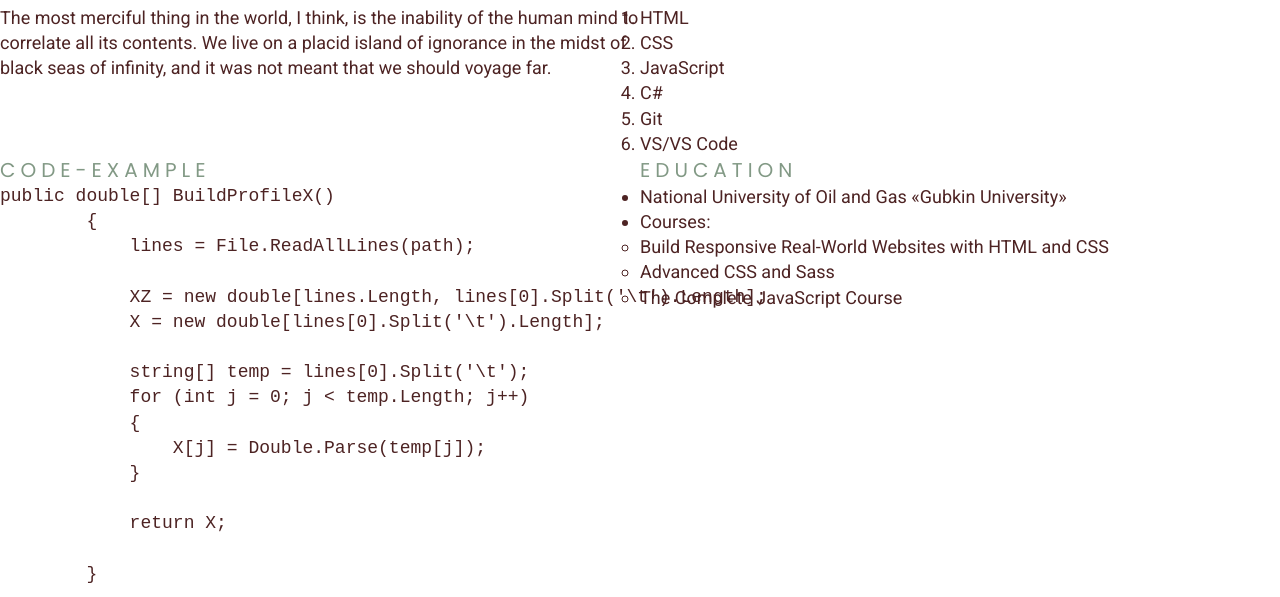
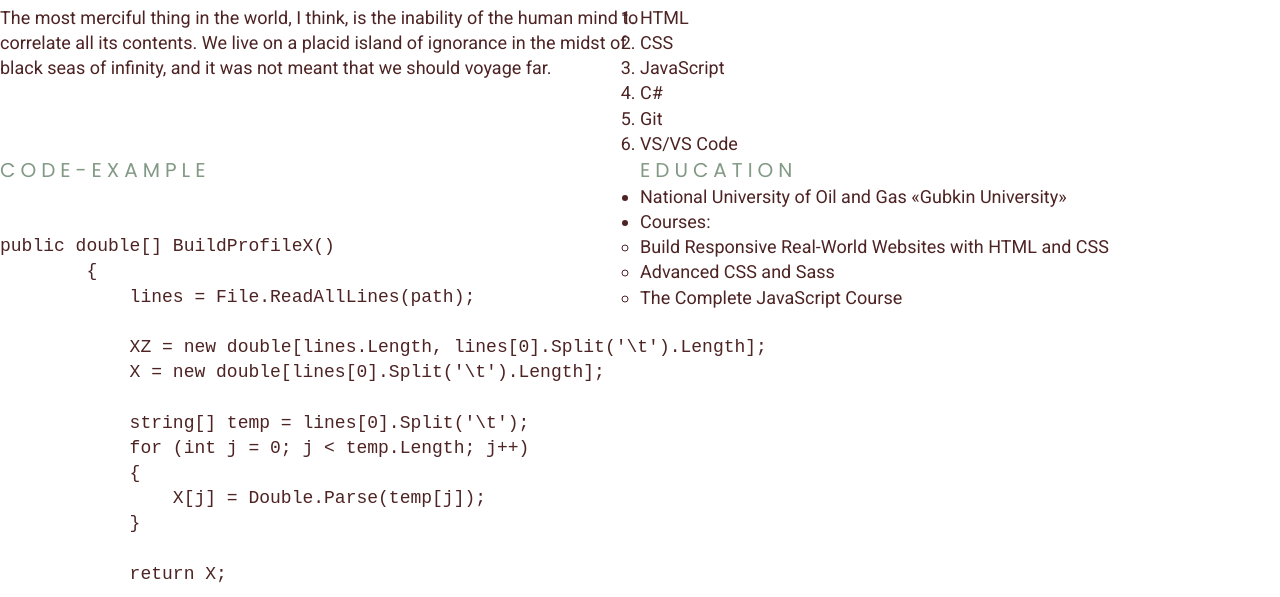
Before and after one commit to gorkaqq/rsschool-cv, a plain HTML site: page index.html in a window 1280 px wide. Shown: the part 355-952 px from the top of the page. Drawn offline with Linux system fonts and the light colour scheme.

Commit message:
fix: code-example

```diff
--- a/index.html
+++ b/index.html
@@ -80,8 +80,9 @@
         </section>
         <section class="section" id="code">
           <h2 class="section-title">Code-example</h2>
+          <pre>
           <code>
-            <pre>
+
 public double[] BuildProfileX()
         {
             lines = File.ReadAllLines(path);
@@ -90,7 +91,7 @@ public double[] BuildProfileX()
             X = new double[lines[0].Split('\t').Length];
 
             string[] temp = lines[0].Split('\t');
-            for (int j = 0; j < temp.Length; j++)
+            for (int j = 0; j &lt; temp.Length; j++)
             {
                 X[j] = Double.Parse(temp[j]);
             }
@@ -98,8 +99,9 @@ public double[] BuildProfileX()
             return X;
 
         }
-            </pre>
+
           </code>
+        </pre>
         </section>
         <section class="section" id="education">
           <h2 class="section-title">Education</h2>
```
